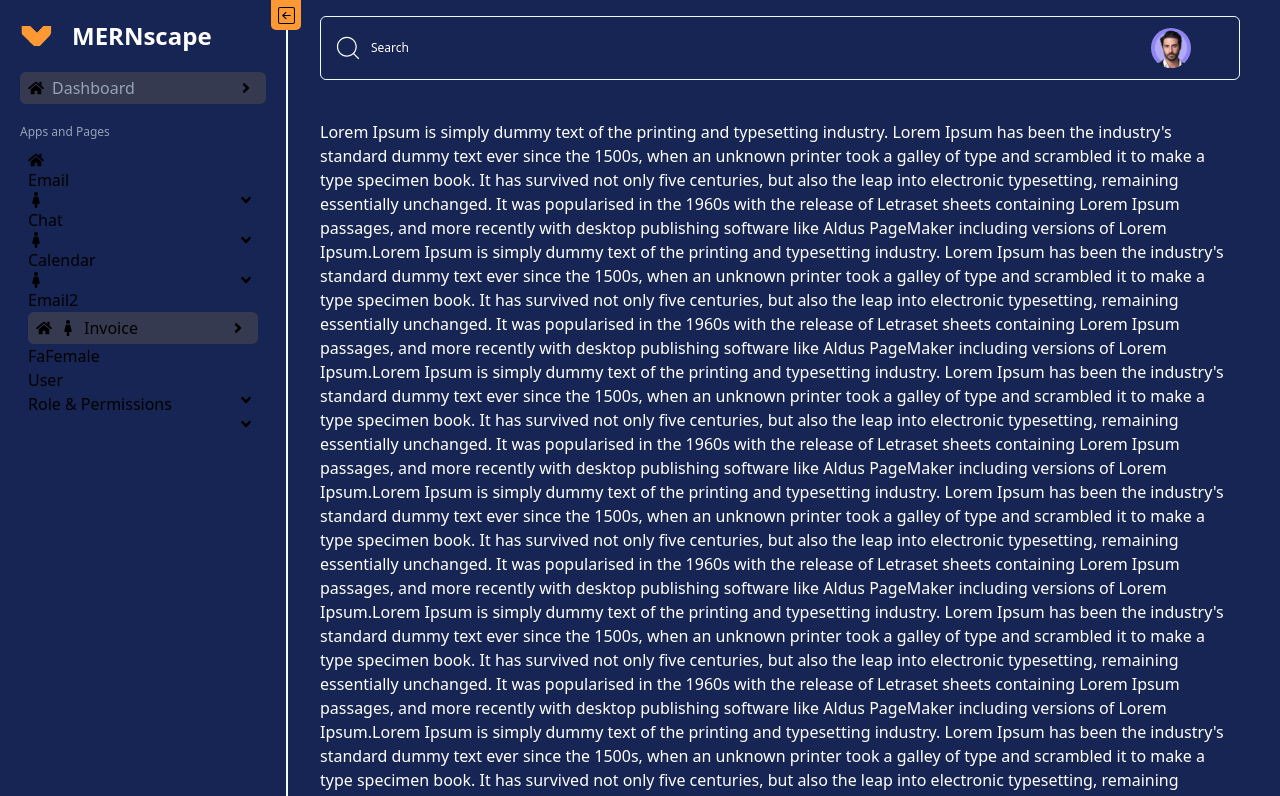
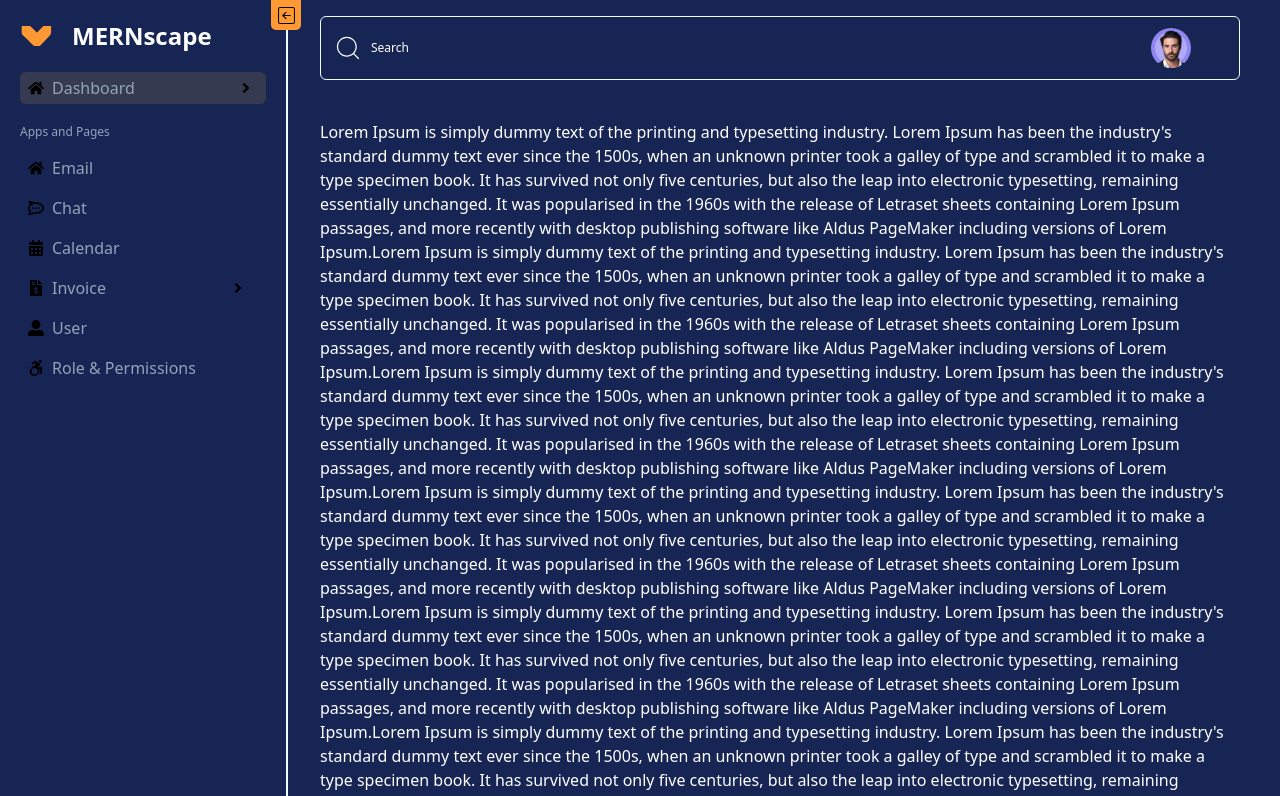
Before and after one commit to Dnyaneshwar-zukle/dashboard-panel, a React (Create React App) app in the folder frontend/: page / in a window 1280 px wide. Shown: the top 796 px of the page. Built offline with nearby package versions, Linux system fonts and the light colour scheme.

Commit message:
Sidebar Edits :07/10/1023:1923

```diff
--- a/frontend/src/components/Sidebar/index.js
+++ b/frontend/src/components/Sidebar/index.js
@@ -3,7 +3,17 @@ import "../../css/main.css";
 import "../Sidebar/sidebar.css";
 import logo from "../../assets/Mediamodifier-Design.svg";
 import { BsArrowRightSquare, BsArrowLeftSquare } from "react-icons/bs";
-import { FaHome, FaFemale, FaAngleRight, FaAngleBottom } from "react-icons/fa";
+import {
+  FaHome,
+  FaFemale,
+  FaAngleRight,
+  FaAngleBottom,
+  FaRocketchat,
+  FaCalendarAlt,
+  FaFileInvoiceDollar,
+  FaUserAlt,
+  FaAccessibleIcon,
+} from "react-icons/fa";
 
 const Sidebar = ({ toggle, setToggle }) => {
   const navs = [
@@ -15,22 +25,17 @@ const Sidebar = ({ toggle, setToggle }) => {
     {
       nav: "Chat",
       link: "/Chat",
-      icon: <FaFemale />,
+      icon: <FaRocketchat />,
     },
     {
       nav: "Calendar",
       link: "/Calendar",
-      icon: <FaFemale />,
-    },
-    {
-      nav: "Email2",
-      link: "/Email",
-      icon: <FaFemale />,
+      icon: <FaCalendarAlt />,
     },
     {
       nav: "Invoice",
       link: "/Invoice",
-      icon: <FaFemale />,
+      icon: <FaFileInvoiceDollar />,
       isMulti: true,
       types: [
         {
@@ -54,11 +59,12 @@ const Sidebar = ({ toggle, setToggle }) => {
     {
       nav: "User",
       link: "/User",
-      icon: "FaFemale",
+      icon: <FaUserAlt />,
     },
     {
       nav: "Role & Permissions",
       link: "/Role-and-Permissions",
+      icon: <FaAccessibleIcon />,
     },
   ];
   const [menuTriger, setMenutriger] = useState({
@@ -98,7 +104,7 @@ const Sidebar = ({ toggle, setToggle }) => {
                   onClick={() =>
                     setMenutriger({ ...menuTriger, Home: !menuTriger.Home })
                   }
-                  className="cursor-pointer relative pt-1 pb-1 pl-2 pr-2 bg-orange-200-cst rounded-md"
+                  className="cursor-pointer relative pt-1 pb-1 pl-2 pr-2 bg-orange-200-cst rounded-md mb-2"
                 >
                   <div className="flex items-center gap-2 ">
                     <FaHome value={{ color: "#aaaaaa", size: "50px" }} />
@@ -126,7 +132,7 @@ const Sidebar = ({ toggle, setToggle }) => {
                 <h2 className="menu_title text-slate-400 text-xs mt-5 mb-2">
                   Apps and Pages
                 </h2>
-                <div className="cursor-pointer relative pt-1 pb-1 pl-2 pr-2">
+                <div className="cursor-pointer relative pt-1 pb-1 pr-2 mb-2">
                   {navs.map((item, index) => (
                     <div key={index}>
                       {item.isMulti ? (
@@ -138,14 +144,11 @@ const Sidebar = ({ toggle, setToggle }) => {
                                 Invoice: !menuTriger.Invoice,
                               })
                             }
-                            className="cursor-pointer relative pt-1 pb-1 pl-2 pr-2 bg-orange-200-cst rounded-md"
+                            className="cursor-pointer relative pt-1 pb-1 pl-2 pr-2 hover:bg-slate-800 active:bg-slate-800 rounded-md mb-2"
                           >
-                            <div className="flex items-center gap-2 ">
-                              <FaHome
-                                value={{ color: "#aaaaaa", size: "50px" }}
-                              />
+                            <div className="flex items-center gap-2">
                               {item.icon}
-                              <h3>{item.nav}</h3>
+                              <h3 class="text-slate-400">{item.nav}</h3>
                               <div
                                 className={
                                   menuTriger.Invoice
@@ -172,20 +175,13 @@ const Sidebar = ({ toggle, setToggle }) => {
                           ) : null}
                         </>
                       ) : (
-                        <div onClick={() => setMenutriger(!menuTriger)}>
-                          <div className="">
+                        <div
+                          onClick={() => setMenutriger(!menuTriger)}
+                          className="cursor-pointer relative pt-1 pb-1 pr-2 mb-2 pl-2 rounded-md hover:bg-slate-800"
+                        >
+                          <div className="flex items-center gap-2">
                             {item.icon}
-                            <h3>{item.nav}</h3>
-                          </div>
-
-                          <div
-                            className={
-                              menuTriger
-                                ? "absolute right-3 rotate-90 transition-all"
-                                : "absolute right-3 transition-all"
-                            }
-                          >
-                            <FaAngleRight />
+                            <h3 className="text-slate-400">{item.nav}</h3>
                           </div>
                         </div>
                       )}
```
